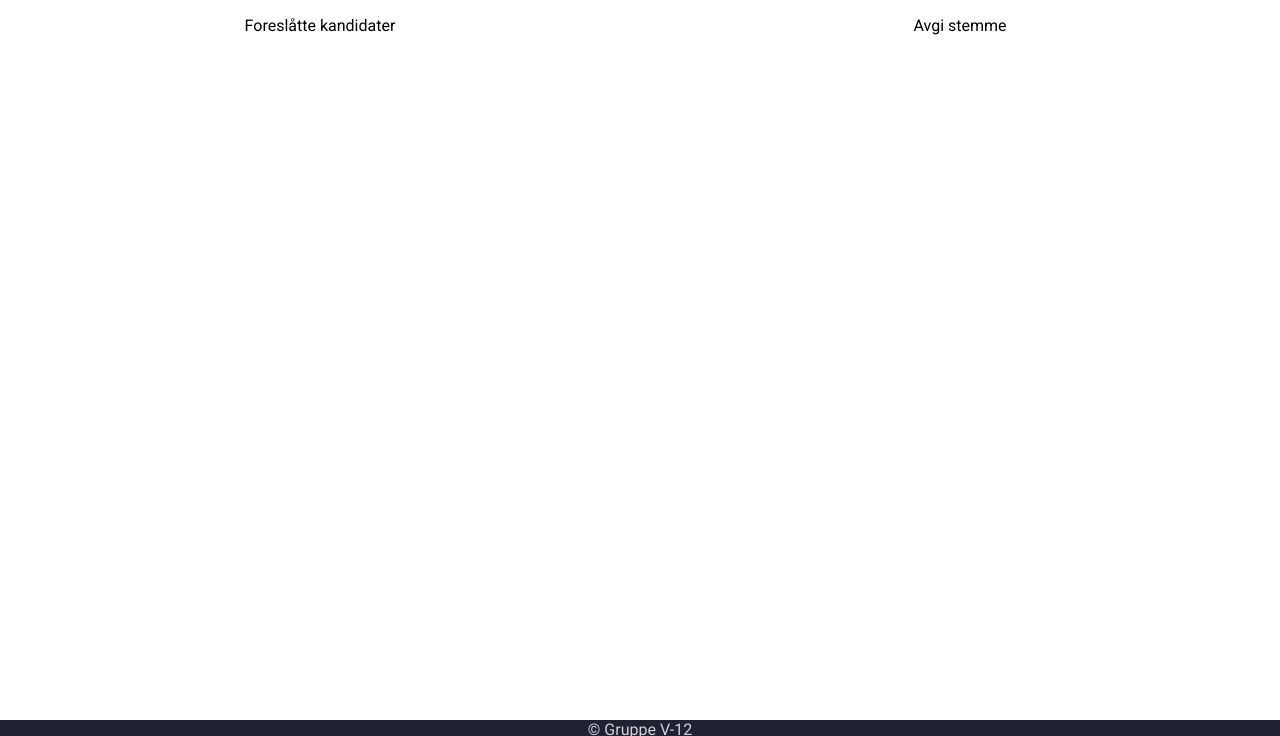
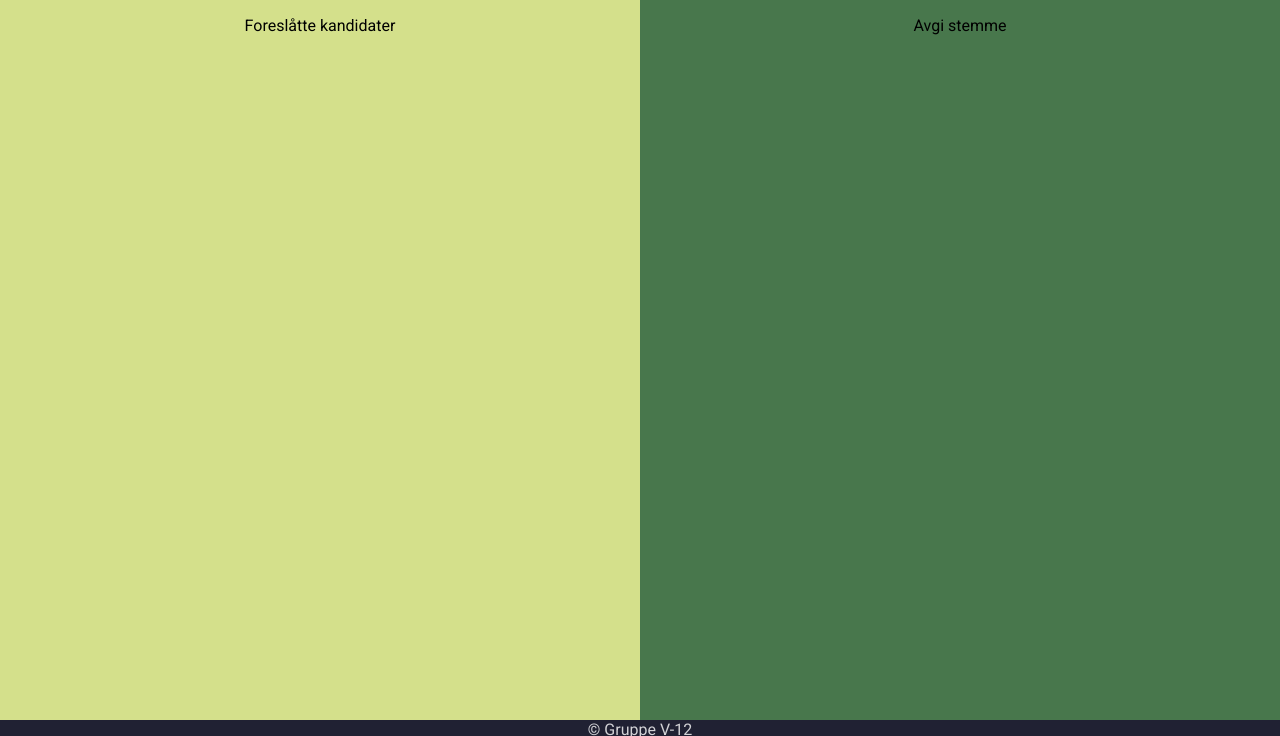
Before and after one commit to helenedelbekk/APP2000, a PHP site: page /avstemming.html in a window 1280 px wide. Shown: the part 64-800 px from the top of the page. Run offline with PHP 8.4, Linux system fonts and the light colour scheme.

Commit message:
Update stilark.css

```diff
--- a/stilark.css
+++ b/stilark.css
@@ -131,6 +131,8 @@ footer {
 
   .nominerte   { background-color: #d4e08b; }
   .foresla  { background-color: #48774c; }
+  .foreslatte   { background-color: #d4e08b; }
+  .stemme  { background-color: #48774c; }
 
   .bokser {
     display: grid;
```
